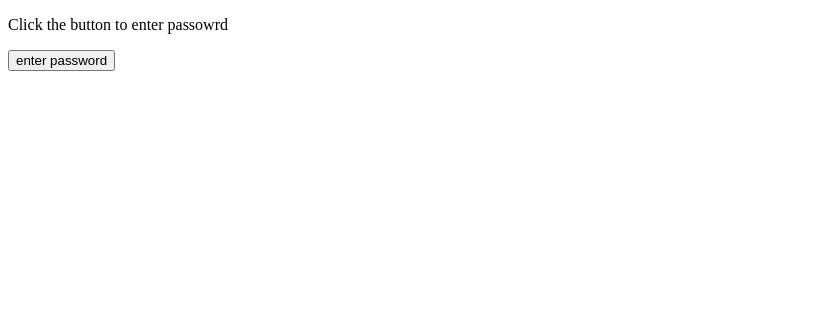
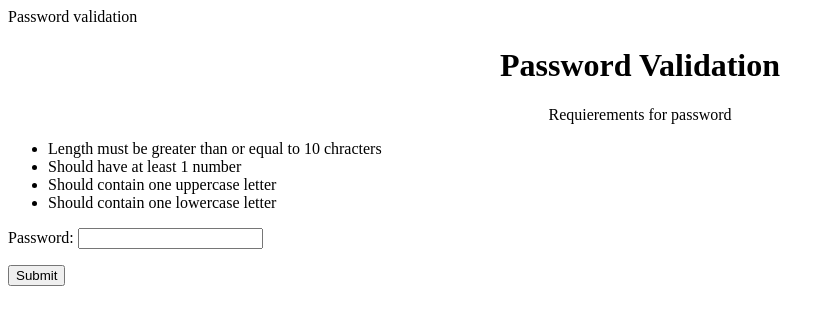
Before and after one commit to ally-myi/password-validation, a plain HTML site: page index.html in a window 1280 px wide. Shown: the whole page, without its empty margins (0-835 px from the left). Drawn offline with Linux system fonts and the light colour scheme.

Commit message:
Update index.html

```diff
--- a/index.html
+++ b/index.html
@@ -1,18 +1,15 @@
 <!DOCTYPE html>
+<header> Password validation</header>
 <body>
-<p>Click the button to enter passowrd</p>
-
-<button onclick="myFunction()">enter password</button>
-
-<p id="password"></p>
-</body>
-
-<script>
-function myFunction() {
-  var password = prompt("Please enter your password", "<password goes here>");
-  if (person != null) {
-    document.getElementById("password").innerHTML =
-    "Your pasword is" + person + " Welcome!";
-  }
-}
-</script>
+  <h1 style="text-align: center";> Password Validation</h1>
+   <p style="text-align: center";>  Requierements for password</p>
+    <ul>
+      <li>Length must be greater than or equal to 10 chracters</li>
+      <li>Should have at least 1 number</li>
+      <li>Should contain one uppercase letter</li>
+      <li>Should contain one lowercase letter</li>
+    </ul>
+<form method="POST" action="..." onsubmit="return checkForm(this);">
+<p>Password: <input type="password" name="pwd1"></p>
+<p><input type="submit"></p>
+</form>
```
